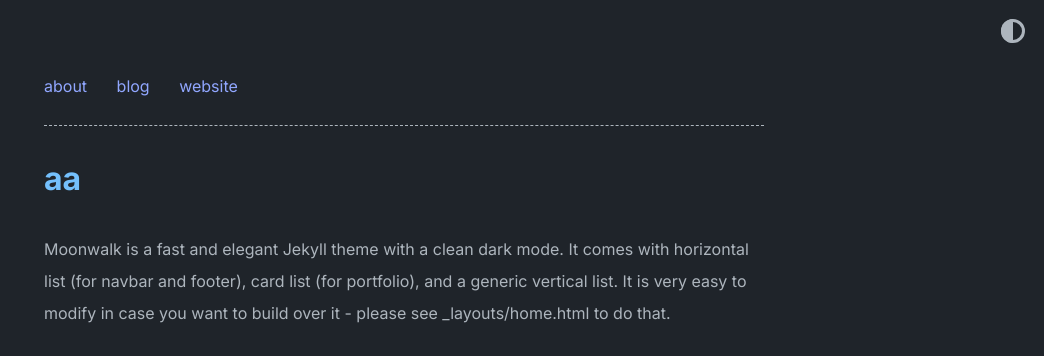
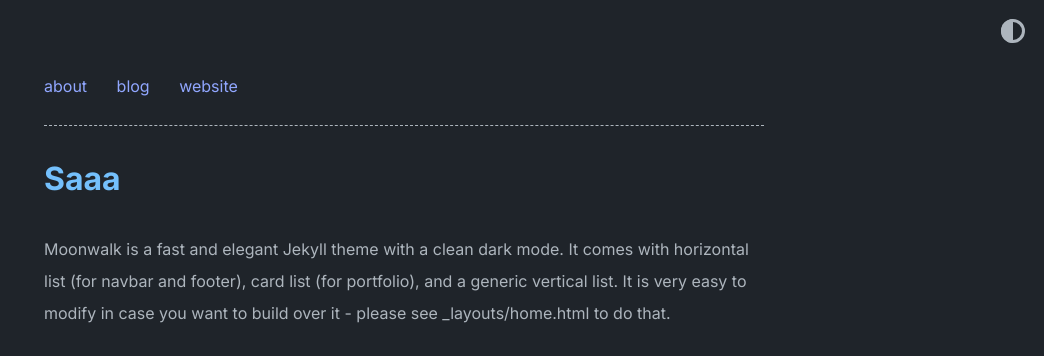
Before and after one commit to kkotysz/charming-panda-2b3b5, a Jekyll site: the page built from index.md, in a window 1280 px wide. Shown: the top 356 px of the page, without its empty margins (236-1280 px from the left). Built offline with Jekyll 4.4.1, drawn with Linux system fonts in a browser that asks for light colours.

Commit message:
_config.yml: changed

```diff
--- a/_config.yml
+++ b/_config.yml
@@ -1,4 +1,4 @@
-title: aa
+title: Saaa
 author: Abhinav Saxena
 url: ''
 description: >
```
